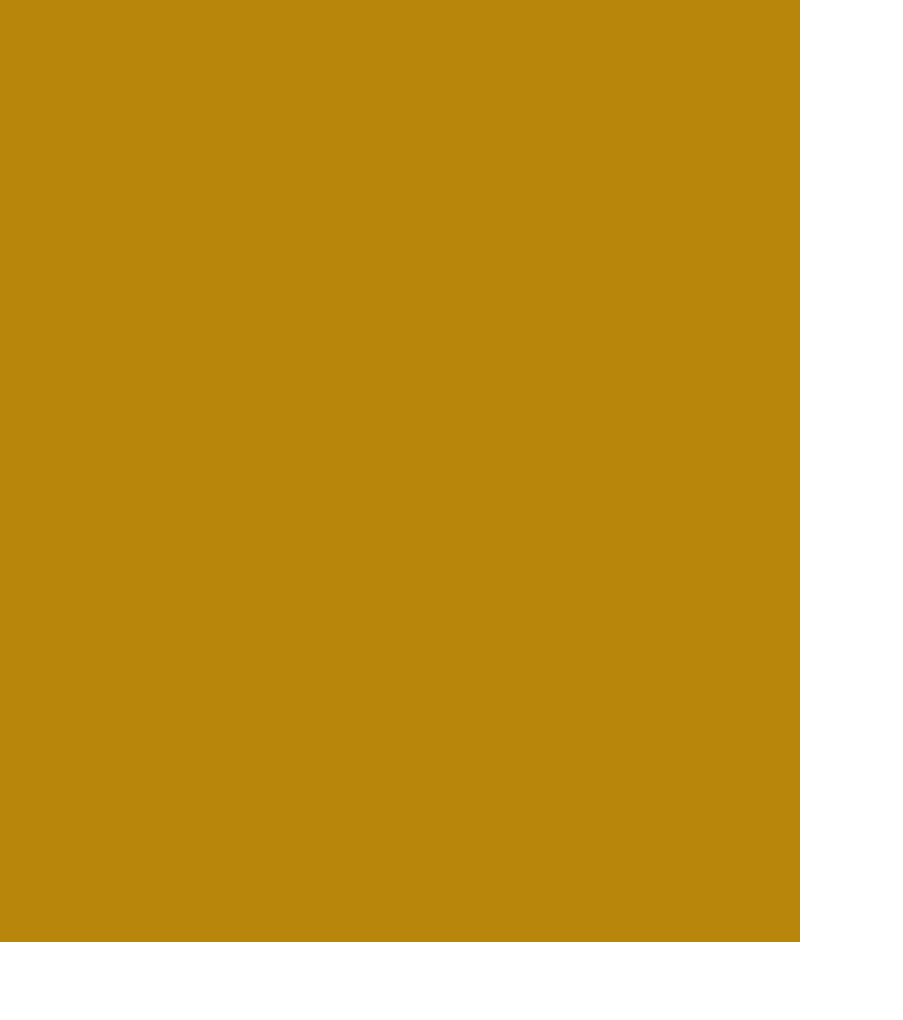
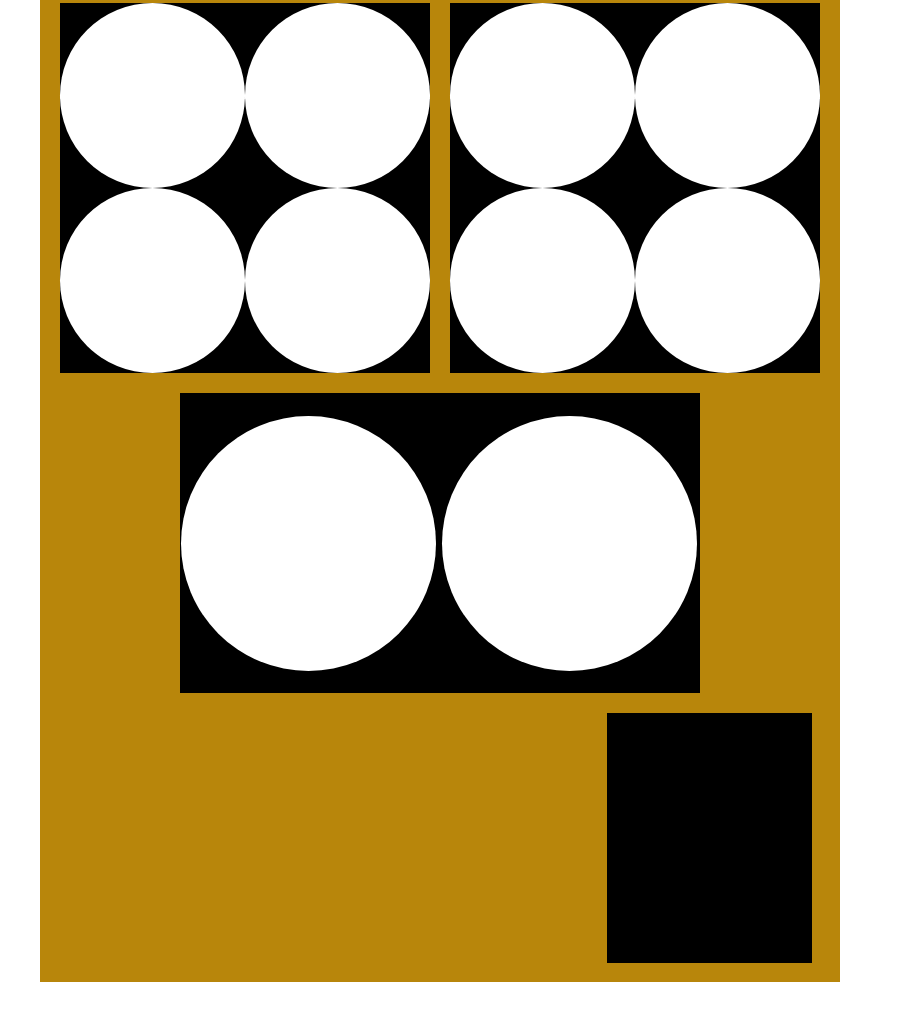
Before and after one commit to AlonsoSantos/Ejercicio2-HTML, a plain HTML site: page pages/page2.html in a window 1280 px wide. Shown: the part 156-1176 px from the top of the page, without its empty margins (0-903 px from the left). Before the commit the page ends 1098 px from the top, so only its background shows below. Drawn offline with Linux system fonts and the light colour scheme.

Commit message:
spawnpoint 3

```diff
--- a/pages/page2.html
+++ b/pages/page2.html
@@ -19,15 +19,48 @@
         <h1>Pagina dos</h1>
         <main class="page2">
           <article>
+            <article>
               <article>
-                <article></article>
-                <article></article>
+                <section></section>
+                <section></section>
               </article>
               <article>
-                <article></article>
-                <article></article>
+                <section></section>
+                <section></section>
               </article>
+            </article>
+            <article>
+              <article>
+                  <section></section>
+                  <section></section>
+              </article>
+              <article>
+                  <section></section>
+                  <section></section>
+              </article>
+            </article>
           </article>
+          <div>
+            <section></section>
+            <section></section>
+          </div>
+          <aside>
+            <aside>
+              <div></div>
+              <div></div>
+              <div></div>
+            </aside>
+            <nav>
+              <div>
+                <section></section>
+                <section></section>
+              </div>
+              <div>
+                <section></section>
+                <section></section>
+              </div>
+            </nav>
+          </aside>
         </main>
     </body>
 </html>
--- a/styles/main.css
+++ b/styles/main.css
@@ -113,4 +113,62 @@ nav{
     height: 999px;
     padding-top: 1px;
     background-color: darkgoldenrod;
+    margin: 40px;
 }
+.page2>article{
+    width: 780px;
+    height: 370px;
+    margin: 20px 0 20px 20px;
+}
+.page2>article>article{
+    width: 370px;
+    height: 370px;
+    margin: 0 16px 0 0;
+    background-color: black;
+    display: inline-block;
+}
+.page2>article>article>article{
+    width: 370px;
+    height: 185px;
+    margin: 0;
+}
+.page2>article>article>article>section{
+    width: 185px;
+    height: 185px;
+    margin: 0 -4px 0 0;
+    background-color: white;
+    display: inline-block;
+    border-radius: 50%;
+}
+.page2>div{
+    width: 520px;
+    height: 300px;
+    margin: 20px 140px;
+    background-color: black;
+}
+.page2>div>section{
+    width: 255px;
+    height: 255px;
+    margin: 22.5px 1px;
+    background-color: white;
+    display: inline-block;
+    border-radius: 50%;
+}
+.page2>aside{
+    width: fit-content;
+    height: 250px;
+    margin: 20px auto;
+}
+.page2>aside>aside{
+    width: 555px;
+    height: 250px;
+    margin: 0;
+    display: inline-block;
+}
+.page2>aside>nav{
+    width: 205px;
+    height: 250px;
+    margin: 0 20px 0 0;
+    display: inline-block;
+    background-color: black;
+}
```
